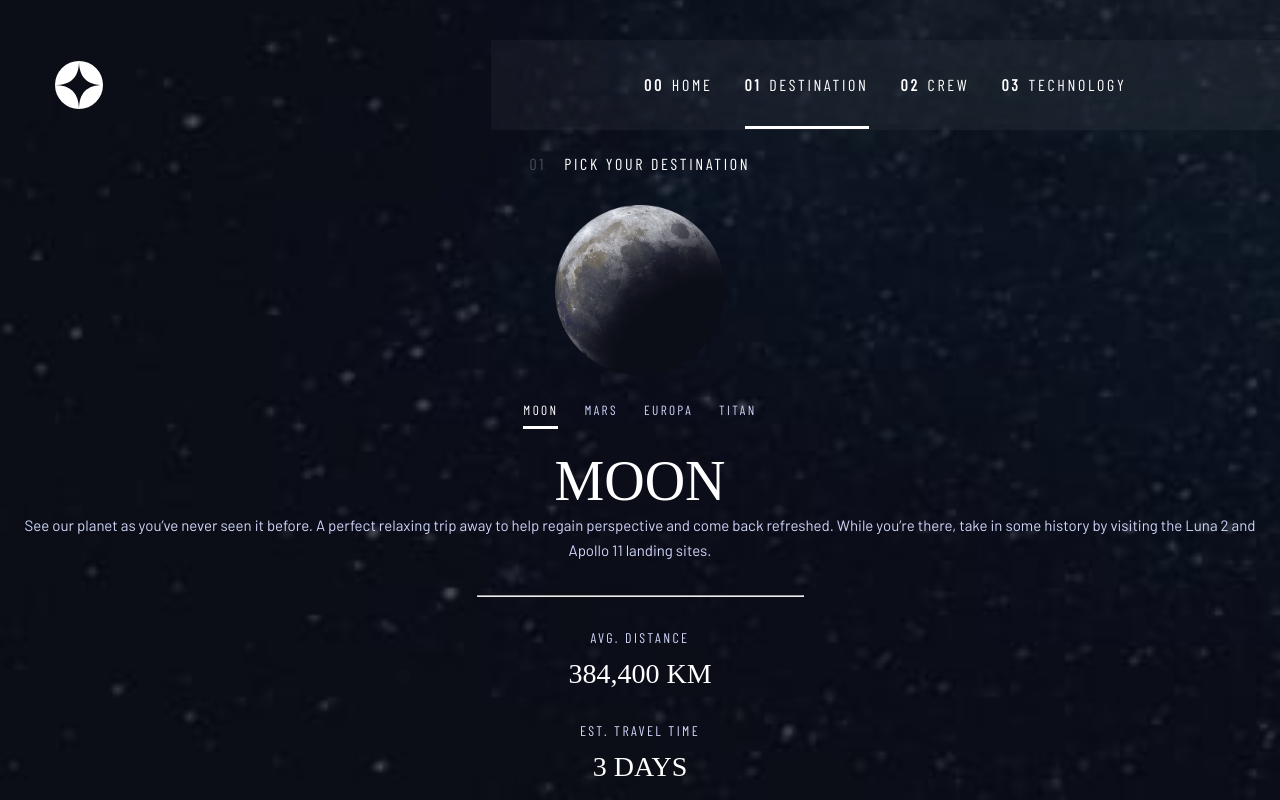
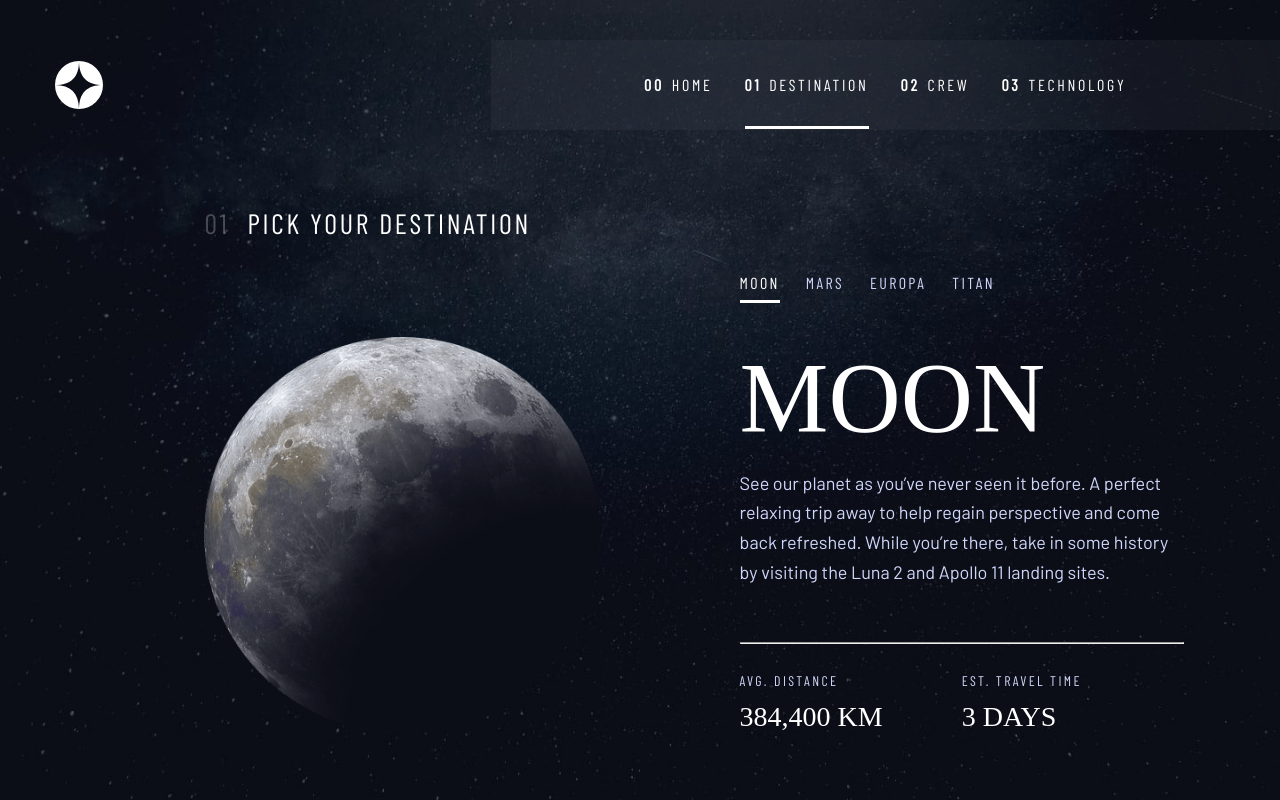
Before and after one commit to MikiW03/SpaceTourismMultiPageWebsite, a Vue app: page /destination in a window 1280 px wide. Built offline with nearby package versions, Linux system fonts and the light colour scheme; a web font is replaced by a local one.

Commit message:
Make destinations interactive

```diff
--- a/src/App.vue
+++ b/src/App.vue
@@ -1,7 +1,18 @@
 <script setup lang="ts">
-import { ref } from 'vue';
+import { onMounted, provide, ref } from 'vue';
+
+import type { Data, Destination, CrewMember, Technology } from './types/index'
 
 const toggled = ref(false)
+
+const data = ref<Data>()
+onMounted(async () => {
+    const res = await fetch('../public/data.json');
+    const json = await res.json();
+    data.value = json as Data
+})
+provide('data', data)
+
 </script>
 
 <template>
@@ -11,8 +22,8 @@ const toggled = ref(false)
             <img v-if="toggled" src="./assets/shared/icon-close.svg" alt="Menu" @click="toggled = !toggled">
             <img v-else src="./assets/shared/icon-hamburger.svg" alt="Menu" @click="toggled = !toggled">
         </button>
-        <nav :data-toggled="toggled">
-            <ul>
+        <nav @click.self="toggled = false" :data-toggled="toggled">
+            <ul :data-toggled="toggled">
                 <li>
                     <router-link to="/">Home</router-link>
                 </li>
@@ -133,6 +144,11 @@ a.router-link-active {
 }
 
 @media (max-width: 35rem) {
+
+    header {
+        margin-block-start: 24px;
+    }
+
     .logo {
         height: 40px;
     }
@@ -155,6 +171,17 @@ a.router-link-active {
 
     nav {
         position: fixed;
+    }
+
+    nav[data-toggled=true] {
+        left: 0;
+        right: 0;
+        top: 0;
+        bottom: 0;
+    }
+
+    ul {
+        position: fixed;
         left: 30vw;
         right: 0;
         top: 0;
@@ -164,7 +191,7 @@ a.router-link-active {
         transform: translateX(100%)
     }
 
-    nav[data-toggled=true] {
+    ul[data-toggled=true] {
         transform: translateX(0%)
     }
 
--- a/src/components/Destination.vue
+++ b/src/components/Destination.vue
@@ -1,4 +1,19 @@
 <script setup lang="ts">
+import { inject, Ref, ref } from 'vue';
+
+import type { Data } from '../types/index'
+
+enum destinationsSet {
+    moon,
+    mars,
+    europa,
+    titan
+}
+
+type destination = "moon" | "mars" | "europa" | "titan"
+const activeDestination = ref<destination>("moon")
+
+const data = inject('data') as Ref<Data>
 
 </script>
 
@@ -7,39 +22,43 @@
     <section>
         <article class="part1">
             <h5><span>01</span>PICK YOUR DESTINATION</h5>
-            <img src="../assets/destination/image-moon.png" alt="Moon image">
+            <img :src="'src/assets/destination/image-' + activeDestination + '.png'"
+                :alt="'image of ' + activeDestination">
         </article>
         <article class="part2">
             <nav>
                 <ul>
                     <li>
-                        <button class="active">MOON</button>
+                        <button :class="activeDestination == 'moon' ? 'active' : ''"
+                            @click="activeDestination = 'moon'">MOON</button>
                     </li>
                     <li>
-                        <button>MARS</button>
+                        <button :class="activeDestination == 'mars' ? 'active' : ''"
+                            @click="activeDestination = 'mars'">MARS</button>
                     </li>
                     <li>
-                        <button>EUROPA</button>
+                        <button :class="activeDestination == 'europa' ? 'active' : ''"
+                            @click="activeDestination = 'europa'">EUROPA</button>
                     </li>
                     <li>
-                        <button>TITAN</button>
+                        <button :class="activeDestination == 'titan' ? 'active' : ''"
+                            @click="activeDestination = 'titan'">TITAN</button>
                     </li>
                 </ul>
             </nav>
-            <h2>MOON</h2>
-            <p>See our planet as you’ve never seen it before. A perfect relaxing trip away to help regain perspective
-                and come back refreshed. While you’re there, take in some history by visiting the Luna 2 and Apollo 11
-                landing sites.
+            <h2>{{ data?.destinations[destinationsSet[activeDestination]].name }}</h2>
+            <p>
+                {{ data?.destinations[destinationsSet[activeDestination]].description }}
             </p>
             <hr>
             <div class="wrapper">
                 <div class="distance">
                     <h5 class="sub-title">AVG. DISTANCE</h5>
-                    <div class="sub1">384,400 KM</div>
+                    <div class="sub1">{{ data?.destinations[destinationsSet[activeDestination]].distance }}</div>
                 </div>
                 <div class="time">
                     <h5 class="sub-title">EST. TRAVEL TIME</h5>
-                    <div class="sub1">3 DAYS</div>
+                    <div class="sub1">{{ data?.destinations[destinationsSet[activeDestination]].travel }}</div>
                 </div>
             </div>
         </article>
@@ -122,10 +141,12 @@ h2 {
     margin-top: 20px;
 
     font-size: 56px;
-    color: var(--accent-color)
+    color: var(--accent-color);
+    text-transform: uppercase;
 }
 
 p {
+    max-width: 573px;
     margin-inline: 24px;
 
     font-family: "Barlow", sans-serif;
@@ -149,10 +170,6 @@ hr {
     gap: 12px;
 }
 
-.time {
-    margin-top: 32px;
-}
-
 .sub-title {
     color: var(--secondary-color);
     font-size: 14px;
@@ -163,9 +180,15 @@ hr {
     font-family: "Bellefair", serif;
     color: var(--accent-color);
     font-size: 28px;
+    text-transform: uppercase;
 }
 
-
+.wrapper {
+    display: flex;
+    flex-direction: column;
+    justify-content: center;
+    gap: 32px;
+}
 
 
 @media (min-width: 35.05rem) and (max-width: 55rem) {
@@ -210,18 +233,11 @@ hr {
     }
 
     p {
-        max-width: 573px;
-
         font-size: 16px;
     }
 
     hr {
         width: 573px;
-    }
-
-    .wrapper {
-        display: flex;
-        justify-content: center;
     }
 
     .time {
@@ -230,13 +246,91 @@ hr {
 
     .sub-title {
         align-self: center;
-        padding-inline: 4.2em;
+    }
+
+    .wrapper {
+        flex-direction: row;
+        gap: 100px;
     }
 }
 
-@media (min-width: 55rem) {
+@media (min-width: 55.01rem) {
     .background {
-        background-image: url("../assets/destination/background-destination-mobile.jpg");
+        background-image: url("../assets/destination/background-destination-desktop.jpg");
+    }
+
+    section {
+        flex-direction: row;
+        align-items: flex-end;
+
+        margin-top: 76px;
+        gap: 10.91vw
+    }
+
+    .part1 {
+        align-items: flex-start;
+        gap: 97px;
+
+        margin-left: 15.97vw;
+    }
+
+    .part2 {
+        margin-top: 0;
+        margin-right: 11.32vw;
+
+        align-items: flex-start;
+    }
+
+    h5 {
+        font-size: 28px;
+    }
+
+    img {
+        width: min(30.90vw, 470px);
+    }
+
+    button {
+        font-size: 16px;
+    }
+
+    h2 {
+        margin-top: 37px;
+        margin-bottom: 14px;
+
+        font-size: 100px;
+    }
+
+    p {
+        text-align: left;
+        margin-inline: 0;
+
+        font-size: 18px;
+        letter-spacing: 0px;
+    }
+
+    hr {
+        margin-block: 54px 28px;
+        width: 444px
+    }
+
+    .wrapper {
+        flex-direction: row;
+        gap: 79px
+    }
+
+    .distance,
+    .time {
+        align-items: flex-start;
+    }
+}
+
+@media (min-width: 55rem) and (max-width: 1200px) {
+    .part1 {
+        margin-left: 5vw;
+    }
+
+    .part2 {
+        margin-right: 5vw;
     }
 }
 </style>
```
Also changed, not shown: src/types/index.ts (added, +37 -0 lines).
